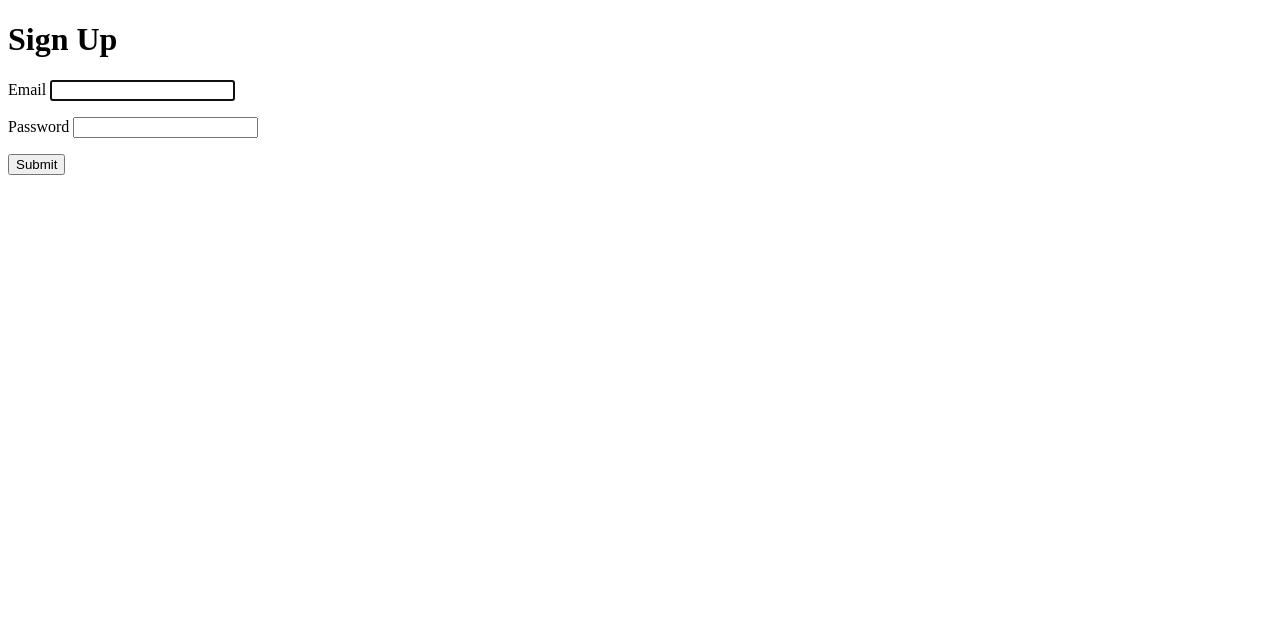
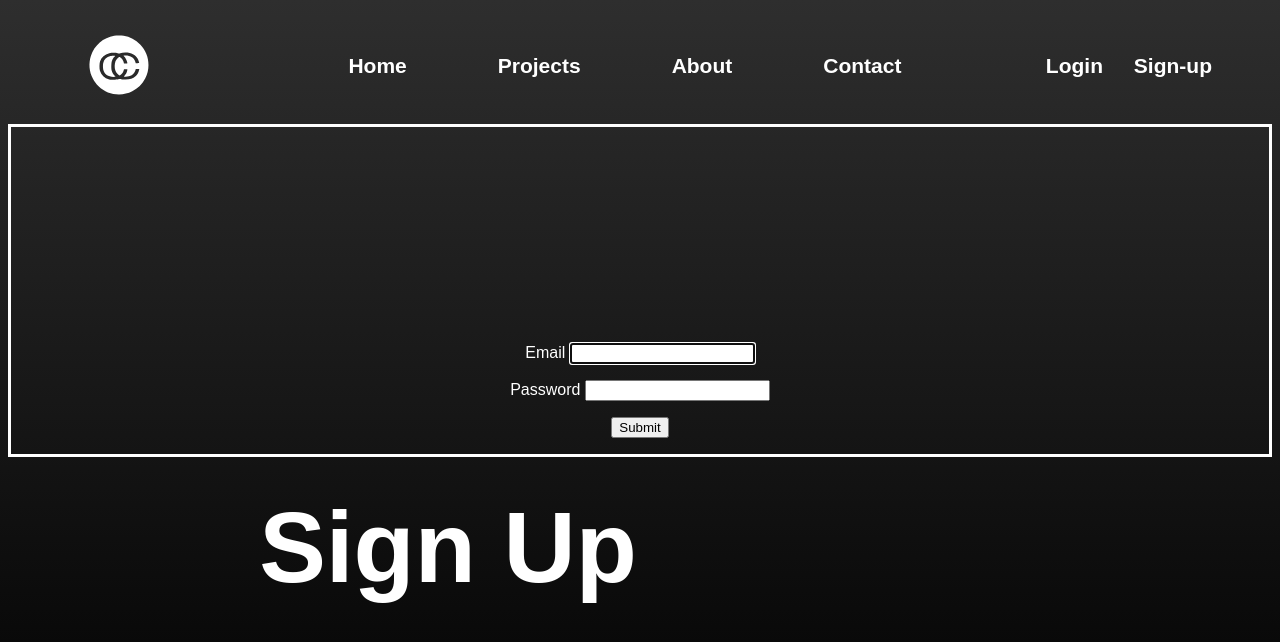
Before and after one commit to Arteedser/site, a Flask app: page /SignUp in a window 1280 px wide. Shown: the top 642 px of the page. Run offline with Flask 3, Linux system fonts and the light colour scheme.

Commit message:
add css to signup

```diff
--- a/static/main.css
+++ b/static/main.css
@@ -113,3 +113,11 @@ h1 {
     padding-bottom: 3px;
     border-bottom: 2px solid white;
 }
+
+.dataarea {
+    vertical-align: center;
+    text-align: center;
+    padding-top: 200px;
+    border: solid;
+    border-color: #fff;
+}
--- a/templates/signup.html
+++ b/templates/signup.html
@@ -2,10 +2,34 @@
 <html lang="en">
 <head>
     <meta charset="UTF-8">
+    <link rel="stylesheet" href="{{ url_for('static', filename='main.css') }}">
     <title>Sign up</title>
 </head>
 <body>
+    <div class="container">
+        <header>
+            <div class="logo">
+                <a href="{{ url_for('home') }}"><img src="{{ url_for('static', filename='С-removebg-preview.svg') }}"/></a>
+            </div>
+            <nav>
+                <ul>
+                    <li><a class="menu" href="{{ url_for('home') }}">Home</a></li>
+                    <li><a class="menu" href="#">Projects</a></li>
+                    <li><a class="menu" href="#">About</a></li>
+                    <li><a class="menu" href="#">Contact</a></li>
+                </ul>
+            </nav>
+            <div class="auntific">
+                <button type="button" class="primary-button">Login</button>
+                <a href="{{ url_for('SignUp') }}">
+                    <button type="button" class="secondary-button">Sign-up</button>
+                </a>
+            </div>
+        </header>
+    </div>
+    <!--Data Area-->
     <h1>Sign Up</h1>
+    <div class="dataarea">
         {% if message %}
         <p>{{ message }}</p>
         {% endif %}
@@ -22,6 +46,6 @@
             <input type="submit">
             </p>
         </form>
-<form></form>
+    </div>
 </body>
 </html>
```
Also changed, not shown: users.db. Lines whose indentation alone changed are shown as unchanged.
